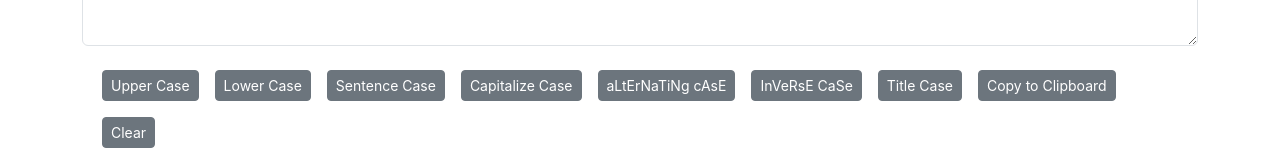
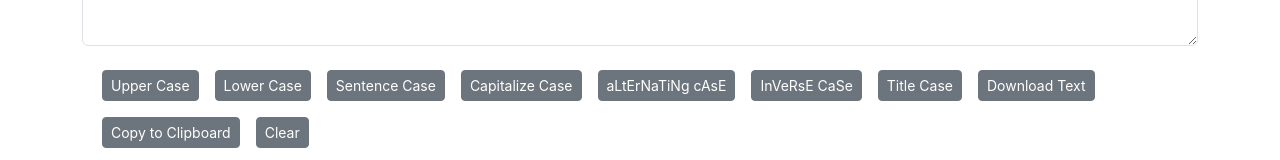
Before and after one commit to sahil0286/convertext, a React (Create React App) app: page / in a window 1280 px wide. Shown: the part 331-491 px from the top of the page. Built offline with nearby package versions, Linux system fonts and the light colour scheme.

Commit message:
download text

```diff
--- a/src/components/Inputarea.js
+++ b/src/components/Inputarea.js
@@ -71,6 +71,18 @@ export default function Inputarea(props) {
       }
     }));
   }
+  const downTxt=()=> {
+    const element = document.createElement('a');
+    element.setAttribute('href', 'data:text/plain;charset=utf-8,' + encodeURIComponent(text));
+    element.setAttribute('download', "converText.txt");
+
+    element.style.display = 'none';
+    document.body.appendChild(element);
+
+    element.click();
+
+    document.body.removeChild(element);
+  }
 
     return (
     <div className='container mt-2'>
@@ -87,7 +99,7 @@ export default function Inputarea(props) {
             <button type="button" className="btn btn-secondary btn-sm my-2 mx-2" onClick={alTxt}>aLtErNaTiNg cAsE</button>
             <button type="button" className="btn btn-secondary btn-sm my-2 mx-2" onClick={inTxt}>InVeRsE CaSe</button>
                 <button type="button" className="btn btn-secondary btn-sm my-2 mx-2" onClick={titTxt}>Title Case</button>
-                {/* <button type="button" className="btn btn-secondary btn-sm my-2 mx-2" onClick={downTxt}>Download Text</button> */}
+                <button type="button" className="btn btn-secondary btn-sm my-2 mx-2" onClick={downTxt}>Download Text</button>
             <button type="button" className="btn btn-secondary btn-sm my-2 mx-2" onClick={copyTxt}>Copy to Clipboard</button>
             <button type="button" className="btn btn-secondary btn-sm my-2 mx-2" onClick={clrText}>Clear </button>
         </div>
```
